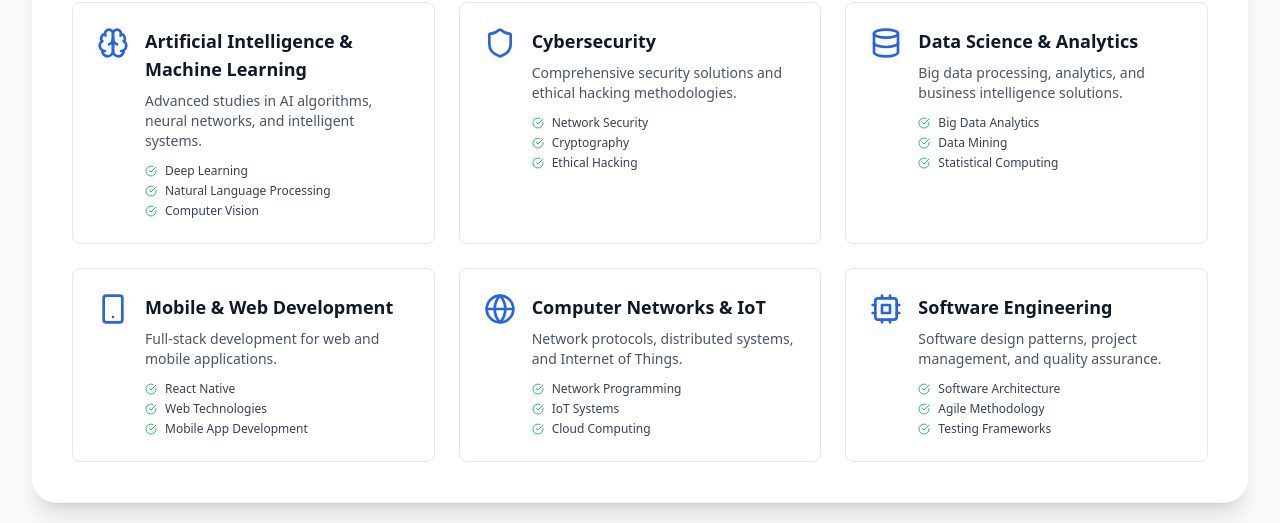
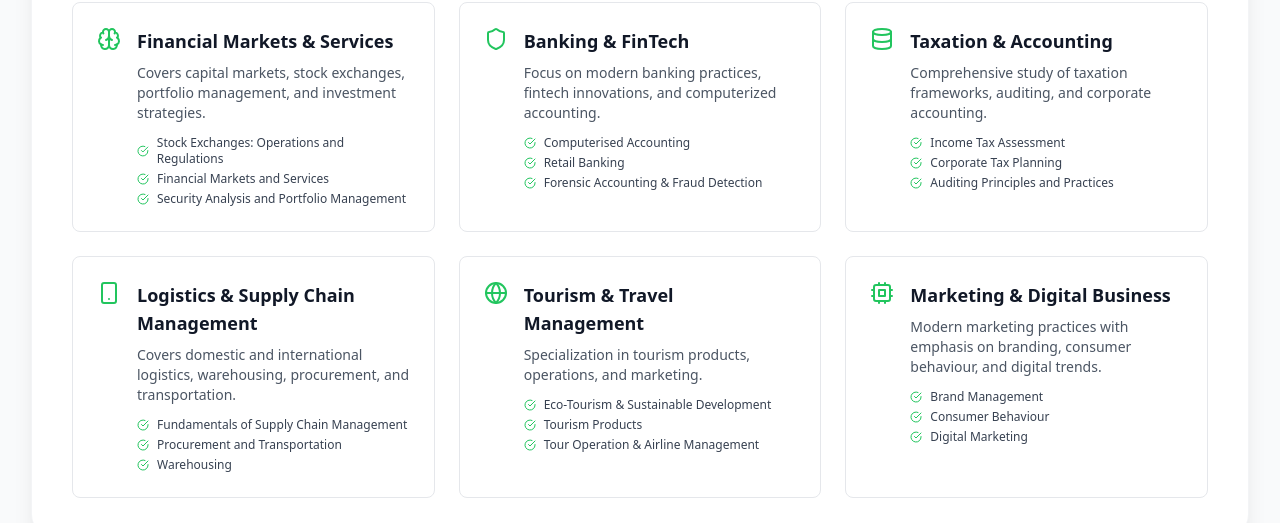
Before and after one commit to CASKTR/caskottarakkara-website, a React (Vite) app: page /academics/departments/b.com in a window 1280 px wide. Shown: the part 1099-1622 px from the top of the page. Built offline with nearby package versions, Linux system fonts and the light colour scheme; a web font is replaced by a local one.

Commit message:
Updated department pages

```diff
--- a/src/pages/Academics/Departments/Bcom.tsx
+++ b/src/pages/Academics/Departments/Bcom.tsx
@@ -11,7 +11,6 @@ import {
   Brain,
   Shield,
   CheckCircle,
-  Phone,
   Mail,
   ArrowRight,
 } from "lucide-react";
@@ -100,52 +99,65 @@ const activities = [
 const specializations = [
   {
     icon: Brain,
-    title: "Artificial Intelligence & Machine Learning",
+    title: "Financial Markets & Services",
     description:
-      "Advanced studies in AI algorithms, neural networks, and intelligent systems.",
+      "Covers capital markets, stock exchanges, portfolio management, and investment strategies.",
     courses: [
-      "Deep Learning",
-      "Natural Language Processing",
-      "Computer Vision",
+      "Stock Exchanges: Operations and Regulations",
+      "Financial Markets and Services",
+      "Security Analysis and Portfolio Management",
     ],
   },
   {
     icon: Shield,
-    title: "Cybersecurity",
+    title: "Banking & FinTech",
     description:
-      "Comprehensive security solutions and ethical hacking methodologies.",
-    courses: ["Network Security", "Cryptography", "Ethical Hacking"],
+      "Focus on modern banking practices, fintech innovations, and computerized accounting.",
+    courses: [
+      "Computerised Accounting",
+      "Retail Banking",
+      "Forensic Accounting & Fraud Detection",
+    ],
   },
   {
     icon: Database,
-    title: "Data Science & Analytics",
+    title: "Taxation & Accounting",
     description:
-      "Big data processing, analytics, and business intelligence solutions.",
-    courses: ["Big Data Analytics", "Data Mining", "Statistical Computing"],
+      "Comprehensive study of taxation frameworks, auditing, and corporate accounting.",
+    courses: [
+      "Income Tax Assessment",
+      "Corporate Tax Planning",
+      "Auditing Principles and Practices",
+    ],
   },
   {
     icon: Smartphone,
-    title: "Mobile & Web Development",
-    description: "Full-stack development for web and mobile applications.",
-    courses: ["React Native", "Web Technologies", "Mobile App Development"],
+    title: "Logistics & Supply Chain Management",
+    description:
+      "Covers domestic and international logistics, warehousing, procurement, and transportation.",
+    courses: [
+      "Fundamentals of Supply Chain Management",
+      "Procurement and Transportation",
+      "Warehousing",
+    ],
   },
   {
     icon: Globe,
-    title: "Computer Networks & IoT",
+    title: "Tourism & Travel Management",
     description:
-      "Network protocols, distributed systems, and Internet of Things.",
-    courses: ["Network Programming", "IoT Systems", "Cloud Computing"],
+      "Specialization in tourism products, operations, and marketing.",
+    courses: [
+      "Eco-Tourism & Sustainable Development",
+      "Tourism Products",
+      "Tour Operation & Airline Management",
+    ],
   },
   {
     icon: Cpu,
-    title: "Software Engineering",
+    title: "Marketing & Digital Business",
     description:
-      "Software design patterns, project management, and quality assurance.",
-    courses: [
-      "Software Architecture",
-      "Agile Methodology",
-      "Testing Frameworks",
-    ],
+      "Modern marketing practices with emphasis on branding, consumer behaviour, and digital trends.",
+    courses: ["Brand Management", "Consumer Behaviour", "Digital Marketing"],
   },
 ];
 
@@ -267,7 +279,7 @@ const BcomPage: React.FC = () => {
                       >
                         <div className="flex items-start space-x-4">
                           <div className="flex-shrink-0">
-                            <Icon className="h-8 w-8 text-blue-600" />
+                            <Icon className="h-6 w-6 text-green-500" />
                           </div>
                           <div>
                             <h4 className="text-lg font-semibold text-gray-900 mb-2">
@@ -367,10 +379,6 @@ const BcomPage: React.FC = () => {
 
                         <div className="space-y-2 mb-4"></div>
                         <div className="space-y-2 border-t pt-4">
-                          <div className="flex items-center gap-2 text-sm text-gray-600">
-                            <Phone className="h-4 w-4 text-blue-500" />
-                            <span>{commercefaculty.phone}</span>
-                          </div>
                           <div className="flex items-center gap-2 text-sm text-gray-600">
                             <Mail className="h-4 w-4 text-blue-500" />
                             <span>{commercefaculty.email}</span>
--- a/src/pages/Academics/Departments/ComputerScience.tsx
+++ b/src/pages/Academics/Departments/ComputerScience.tsx
@@ -11,7 +11,6 @@ import {
   Brain,
   Shield,
   CheckCircle,
-  Phone,
   Mail,
   ArrowRight,
 } from "lucide-react";
@@ -363,10 +362,6 @@ const ComputerSciencePage: React.FC = () => {
 
                         <div className="space-y-2 border-t pt-4">
                           <div className="flex items-center gap-2 text-sm text-gray-600">
-                            <Phone className="h-4 w-4 text-blue-500" />
-                            <span>{computersciencefaculty.phone}</span>
-                          </div>
-                          <div className="flex items-center gap-2 text-sm text-gray-600">
                             <Mail className="h-4 w-4 text-blue-500" />
                             <span>{computersciencefaculty.email}</span>
                           </div>
--- a/src/pages/Academics/Departments/GeneralDepartments.tsx
+++ b/src/pages/Academics/Departments/GeneralDepartments.tsx
@@ -1,5 +1,5 @@
 import React, { useEffect, useRef, useState } from "react";
-import { ChevronRight, Code, Phone, Mail } from "lucide-react";
+import { ChevronRight, Code, Mail } from "lucide-react";
 import Header from "../../../components/Header";
 import Footer from "../../../components/Footer";
 import facultyDataJson from "../../../../public/assets/FacultyData/departmentfacultydata.json";
@@ -138,10 +138,6 @@ const GeneralDepartmentsPage: React.FC = () => {
 
                         <div className="space-y-2 border-t pt-4">
                           <div className="flex items-center gap-2 text-sm text-gray-600">
-                            <Phone className="h-4 w-4 text-blue-500" />
-                            <span>{genraldepartmentfaculty.phone}</span>
-                          </div>
-                          <div className="flex items-center gap-2 text-sm text-gray-600">
                             <Mail className="h-4 w-4 text-blue-500" />
                             <span>{genraldepartmentfaculty.email}</span>
                           </div>
--- a/src/pages/Academics/Departments/Journalism.tsx
+++ b/src/pages/Academics/Departments/Journalism.tsx
@@ -11,7 +11,6 @@ import {
   Database,
   BookOpen,
   CheckCircle,
-  Phone,
   Mail,
   ArrowRight,
 } from "lucide-react";
@@ -379,10 +378,6 @@ const JournalismPage: React.FC = () => {
 
                         <div className="space-y-2 border-t pt-4">
                           <div className="flex items-center gap-2 text-sm text-gray-600">
-                            <Phone className="h-4 w-4 text-blue-500" />
-                            <span>{journalismfaculty.phone}</span>
-                          </div>
-                          <div className="flex items-center gap-2 text-sm text-gray-600">
                             <Mail className="h-4 w-4 text-blue-500" />
                             <span>{journalismfaculty.email}</span>
                           </div>
--- a/src/pages/Academics/Departments/Psychology.tsx
+++ b/src/pages/Academics/Departments/Psychology.tsx
@@ -11,7 +11,6 @@ import {
   Brain,
   Shield,
   CheckCircle,
-  Phone,
   Mail,
   ArrowRight,
 } from "lucide-react";
@@ -100,52 +99,65 @@ const activities = [
 const specializations = [
   {
     icon: Brain,
-    title: "Artificial Intelligence & Machine Learning",
+    title: "Counselling Psychology",
     description:
-      "Advanced studies in AI algorithms, neural networks, and intelligent systems.",
+      "Provides therapeutic support across settings to enhance well-being and growth.",
     courses: [
-      "Deep Learning",
-      "Natural Language Processing",
-      "Computer Vision",
+      "Career Counselling",
+      "Counselling in Schools & Colleges",
+      "Suicide Prevention",
     ],
   },
   {
     icon: Shield,
-    title: "Cybersecurity",
+    title: "Clinical Psychology",
     description:
-      "Comprehensive security solutions and ethical hacking methodologies.",
-    courses: ["Network Security", "Cryptography", "Ethical Hacking"],
+      "Focuses on understanding and treating psychological disorders using evidence-based methods.",
+    courses: [
+      "Diagnosis and Treatment of Psychological Disorders",
+      "Childhood Disorders",
+      "Neuropsychology",
+    ],
   },
   {
     icon: Database,
-    title: "Data Science & Analytics",
+    title: "Organizational Psychology",
     description:
-      "Big data processing, analytics, and business intelligence solutions.",
-    courses: ["Big Data Analytics", "Data Mining", "Statistical Computing"],
+      "Applies psychological principles to improve workplace behavior, leadership, and career growth.",
+    courses: [
+      "Workplace Motivation and Leadership",
+      "Corporate Grooming",
+      "Advertising and Psychology",
+    ],
   },
   {
     icon: Smartphone,
-    title: "Mobile & Web Development",
-    description: "Full-stack development for web and mobile applications.",
-    courses: ["React Native", "Web Technologies", "Mobile App Development"],
+    title: "School Psychology",
+    description:
+      "Supports student's learning, development, and mental health in educational settings.",
+    courses: [
+      "Applying Psychology to Education",
+      "Career Counselling",
+      "Identification of Children with Special Needs",
+    ],
   },
   {
     icon: Globe,
-    title: "Computer Networks & IoT",
+    title: "Health & Community Psychology",
     description:
-      "Network protocols, distributed systems, and Internet of Things.",
-    courses: ["Network Programming", "IoT Systems", "Cloud Computing"],
+      "Promotes mental well-being and resilience through health, environmental, and community approaches.",
+    courses: [
+      "Health Psychology and Well-Being",
+      "Community Psychology",
+      "Sports Psychology",
+    ],
   },
   {
     icon: Cpu,
-    title: "Software Engineering",
+    title: "Forensic & Applied Psychology",
     description:
-      "Software design patterns, project management, and quality assurance.",
-    courses: [
-      "Software Architecture",
-      "Agile Methodology",
-      "Testing Frameworks",
-    ],
+      "Focuses on applying psychology in legal, criminal, and practical contexts of modern society.",
+    courses: ["Forensic Psychology", "Criminal Psychology", "Cyberpsychology"],
   },
 ];
 
@@ -268,7 +280,7 @@ const PsychologyPage: React.FC = () => {
                       >
                         <div className="flex items-start space-x-4">
                           <div className="flex-shrink-0">
-                            <Icon className="h-8 w-8 text-blue-600" />
+                            <Icon className="h-6 w-6 text-green-500" />
                           </div>
                           <div>
                             <h4 className="text-lg font-semibold text-gray-900 mb-2">
@@ -373,10 +385,6 @@ const PsychologyPage: React.FC = () => {
                         </div>
 
                         <div className="space-y-2 border-t pt-4">
-                          <div className="flex items-center gap-2 text-sm text-gray-600">
-                            <Phone className="h-4 w-4 text-blue-500" />
-                            <span>{psychologyfaculty.phone}</span>
-                          </div>
                           <div className="flex items-center gap-2 text-sm text-gray-600">
                             <Mail className="h-4 w-4 text-blue-500" />
                             <span>{psychologyfaculty.email}</span>
```
Also changed, not shown: public/assets/FacultyData/departmentfacultydata.json (+0 -17 lines), src/pages/StudentLife/NSS.tsx (+4 -35 lines).
